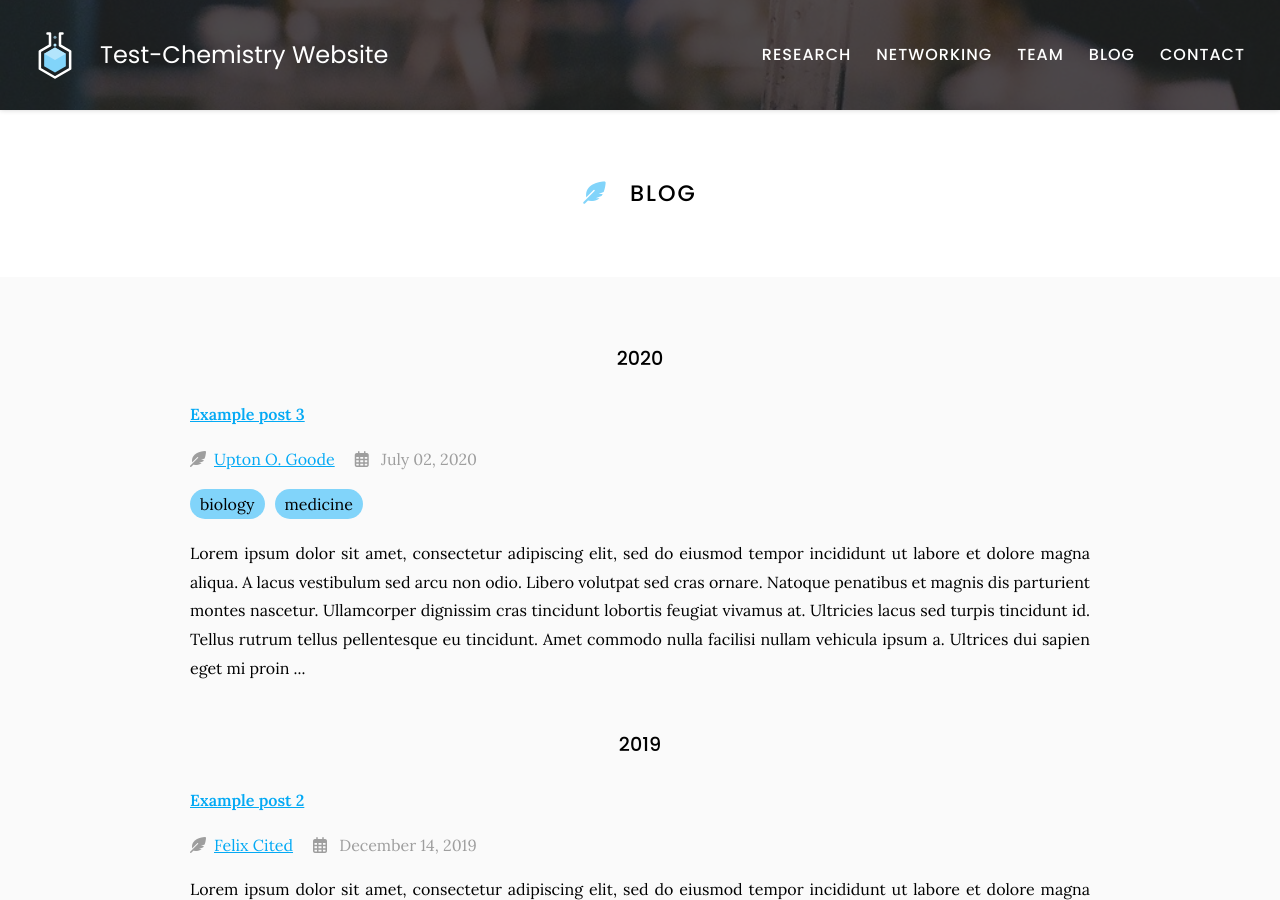
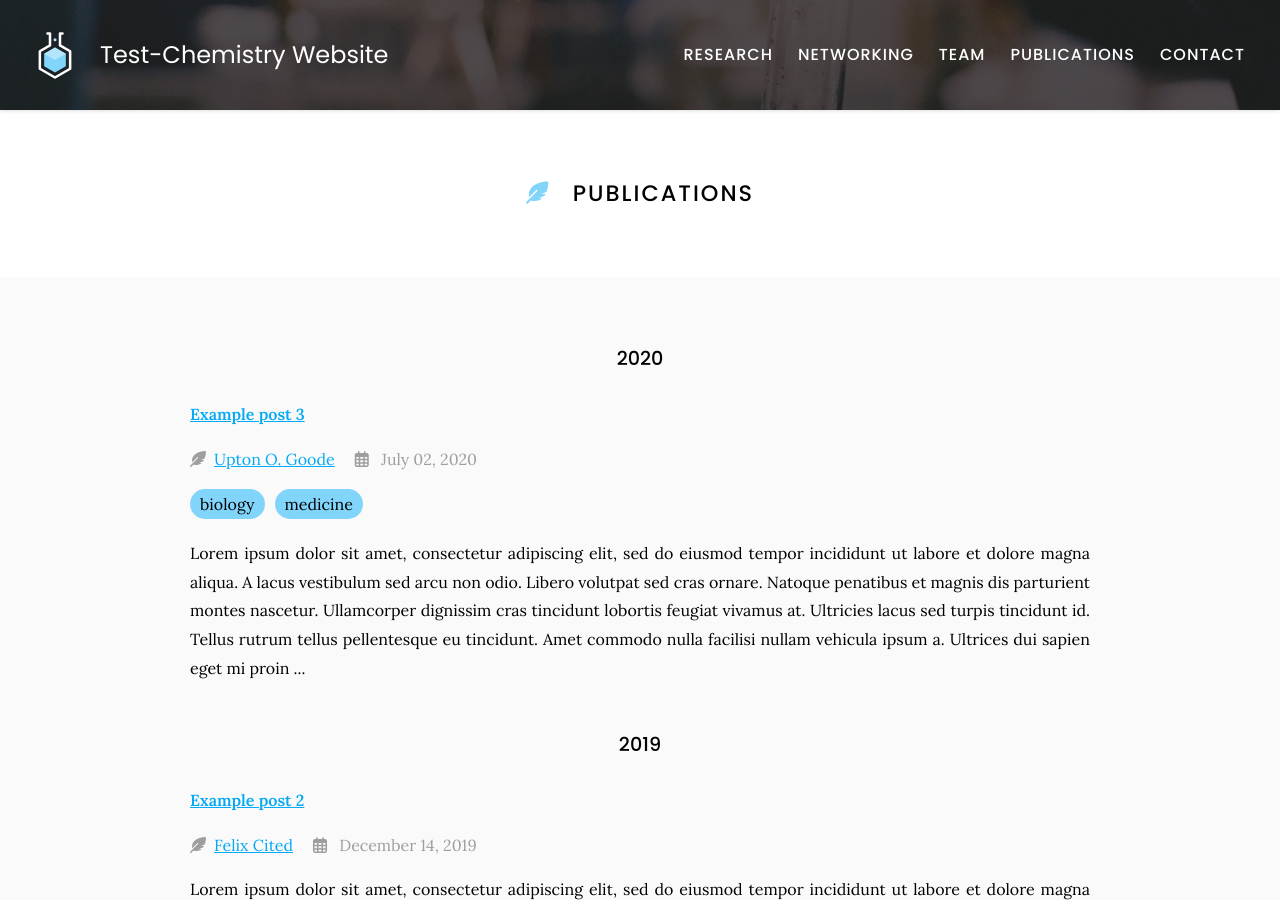
Before and after one commit to AurapatN/AurapatN-website, a Jekyll site: the page built from blog/index.md, in a window 1280 px wide and 900 px high. Built offline with Jekyll 4.4.1, drawn with Linux system fonts in a browser that asks for light colours; comment, search, counter and statistics services are not loaded.

Commit message:
Update index.md

```diff
--- a/blog/index.md
+++ b/blog/index.md
@@ -1,11 +1,11 @@
 ---
-title: Blog
+title: Publications
 nav:
   order: 4
-  tooltip: Musings and miscellany
+  tooltip:
 ---
 
-# <i class="fas fa-feather-alt"></i>Blog
+# <i class="fas fa-feather-alt"></i>Publications
 
 {% include section.html %}
 
```
